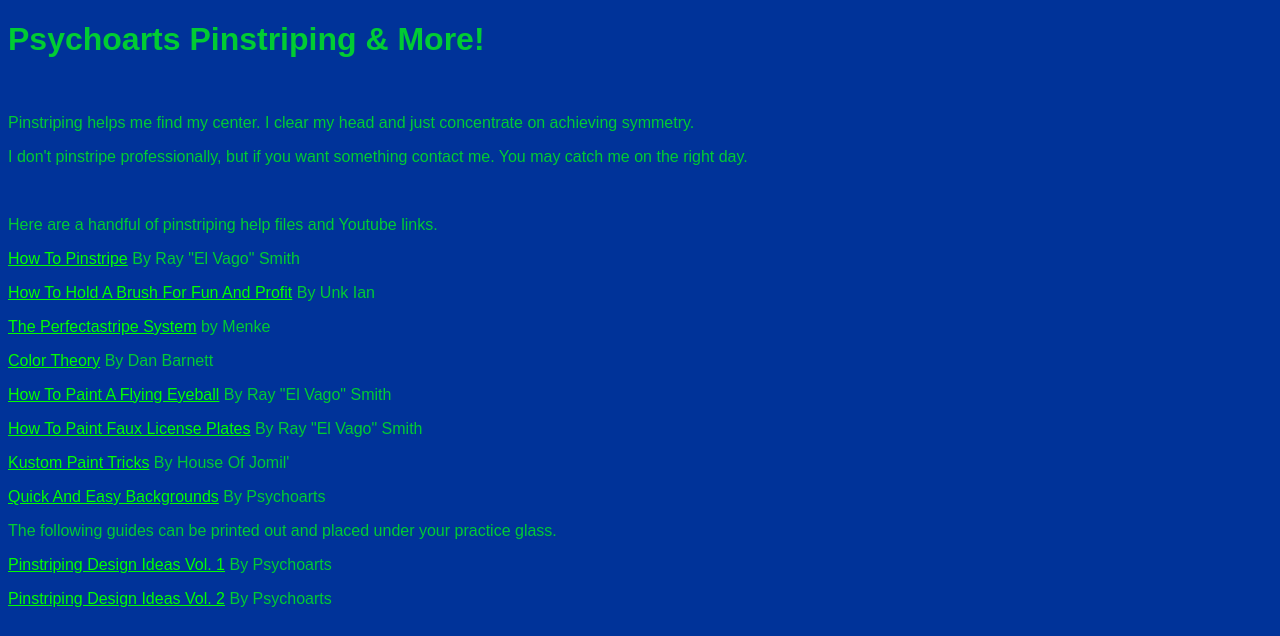
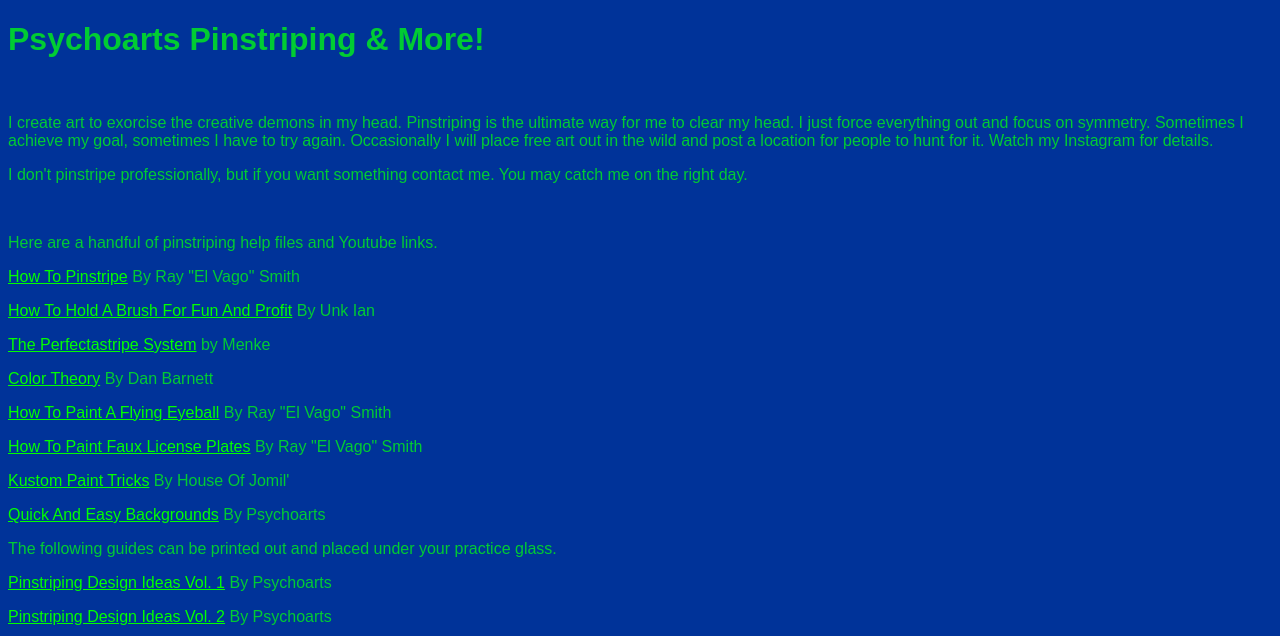
Before and after one commit to Psychoarts/psychoarts.github.io, a plain HTML site: page index.html in a window 1280 px wide. Shown: the top 636 px of the page. Drawn offline with Linux system fonts and the light colour scheme.

Commit message:
Update index.html

```diff
--- a/index.html
+++ b/index.html
@@ -17,7 +17,9 @@ body {
 <body bgcolor="#0066FF" text="#00CC33" link="#00FF00" vlink="#00FF00" alink="#00FF00">
 <h1>Psychoarts<strong> Pinstriping &amp; More!</strong></h1>
 <p>&nbsp;</p>
-<p>Pinstriping helps me find my center. I clear my head and just concentrate on achieving symmetry.</p>
+<p>I create art to exorcise the creative demons in my head. Pinstriping is the ultimate way for me to clear my head. I just force everything out and focus on symmetry. Sometimes I achieve my goal, sometimes I have to try again.
+
+Occasionally I will place free art out in the wild and post a location for people to hunt for it. Watch my Instagram for details.</p>
 <p>I don't pinstripe professionally, but if you want something contact me. You may catch me on the right day.</p>
 <p>&nbsp;</p>
 <p>Here are a handful of pinstriping help files and Youtube links.</p>
```
